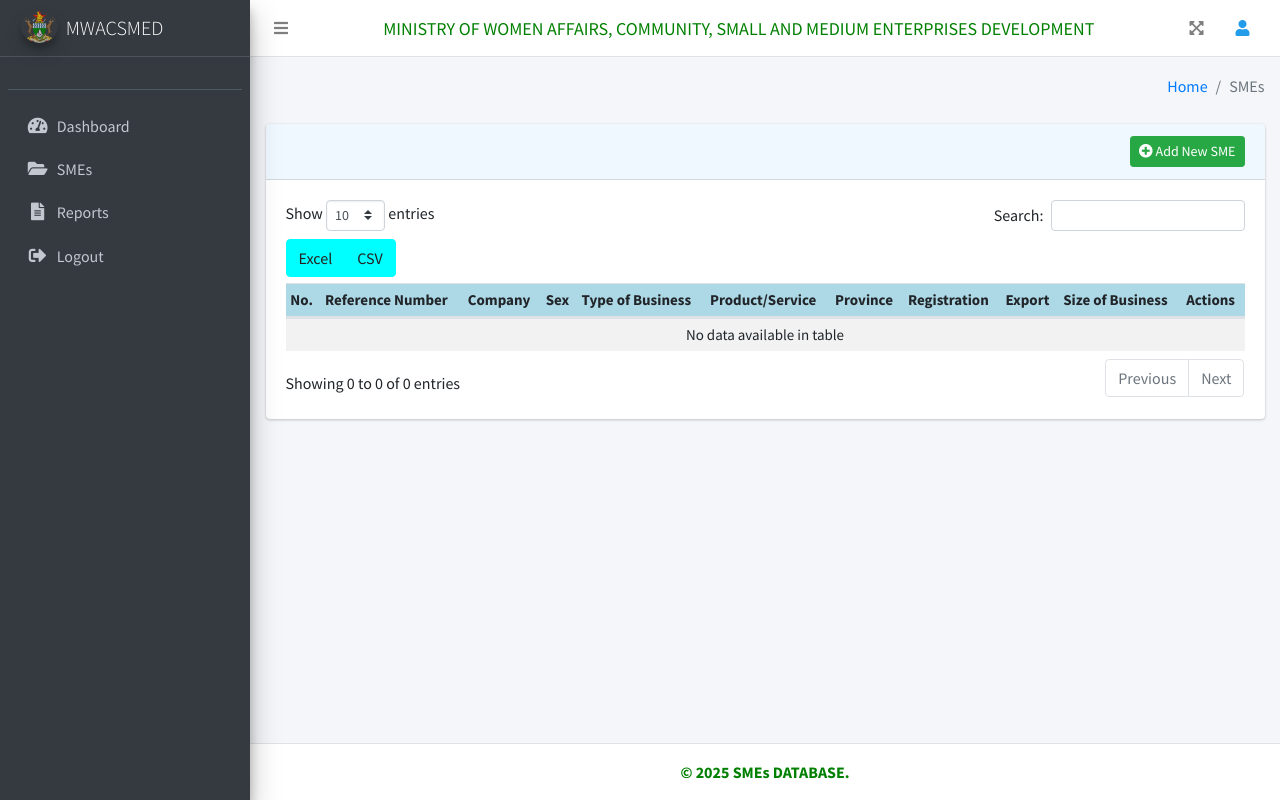
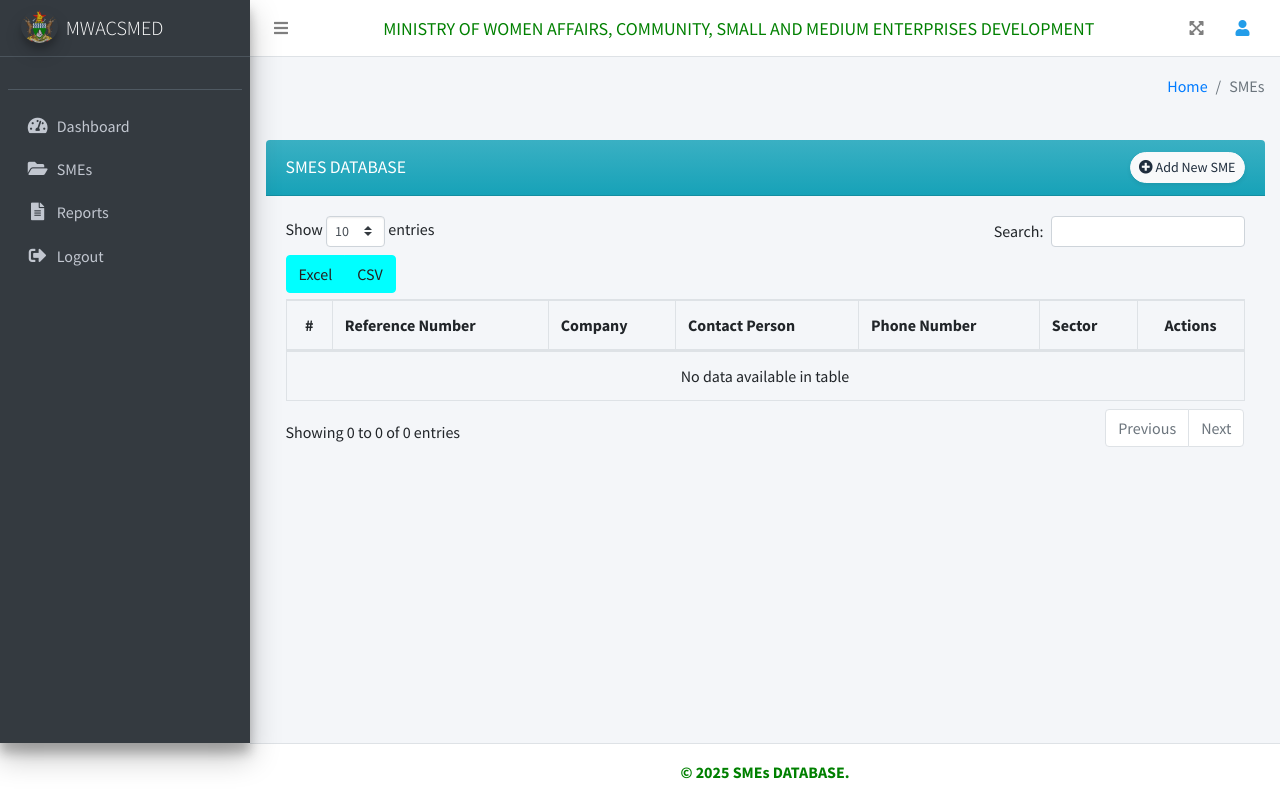
Before and after one commit to Jataz/SMEs, a Django app: page /sme-list/ in a window 1280 px wide. Run offline with Django 5.2, Linux system fonts and the light colour scheme; a user stored in the database is signed in; data that the repository does not hold is empty; some libraries are stand-ins or nearby versions.

Commit message:
Many changes

```diff
--- a/templates/pages/smes/index.html
+++ b/templates/pages/smes/index.html
@@ -44,96 +44,99 @@
         </div>
         <div class="row">
           <div class="col-12">
-            <div class="card">
-              <div class="card-header">
-              <!--   <h1 class="card-title">SMEs</h1> -->
-                <div class="d-flex justify-content-end">
-
-                  {% if perms.smeapp.add_sme  %}
-                  <a class="btn btn-success btn-sm" href="#" data-toggle="modal" data-target="#addSmeModal"><i class="fas fa-plus-circle"></i> Add New SME </a>
+            <div class="card shadow-lg"></div>
+              <div class="card-header bg-gradient-info text-white">
+                <div class="d-flex justify-content-between align-items-center">
+                  <h3 class="card-title mb-0">SMEs Database</h3>
+                  {% if perms.smeapp.add_sme %}
+                  <a class="btn btn-light btn-sm rounded-pill shadow-sm" href="#" data-toggle="modal" data-target="#addSmeModal">
+                    <i class="fas fa-plus-circle"></i> Add New SME
+                  </a>
                   {% endif %}
                 </div>
               </div>
-              <!-- /.card-header -->
               <div class="card-body">
-                <table id="dataTable" class="table table-striped dt-responsive nowrap table-sm" style="font-size:15px">
-                  <thead style="background-color: lightblue;">
-                    <tr>
-                      <th>No.</th>
+                <table id="dataTable" class="table table-hover table-bordered dt-responsive nowrap" style="width:100%">
+                  <thead>
+                  <tr class="bg-light"></tr>
+                    <th class="text-center">#</th>
                     <th>Reference Number</th>
                     <th>Company</th>
-                      <th hidden>Contact Person</th>
-                      <th hidden>Phone Number</th>
-                      <th hidden>Email</th>
-                      <th hidden>Address</th>
-                      <th hidden>Sector</th>
-                      <th>Sex</th>
-                      <th hidden>Age</th>
-                      <th hidden>Disability</th>
-                      <th>Type of Business</th>
-                      <th>Product/Service</th>
-                      <th>Province</th>
-                      <th hidden>District</th>
-                      <th hidden>Ward</th>
-                      <th hidden>Compliance</th>
-                      <th>Registration</th>
-                      <th hidden>Tax</th>
-                      <th hidden>Training</th>
-                      <th hidden>Educcation Level</th>
-                      <th>Export</th>
-                      <th hidden>Comments</th>
-                      <th hidden>Number of Employees</th>
-                      <th hidden>Asset Value</th>
-                      <th hidden>Annual Turnover</th>
-                      <th>Size of Business</th>
-                      <th>Actions</th>
+                    <th>Contact Person</th>
+                    <th>Phone Number</th>
+                    <th>Sector</th>
+                    <!-- Hidden columns -->
+                    <th class="d-none">Type of Business</th>
+                    <th class="d-none">Registration</th>
+                    <th class="d-none">Product/Service</th>
+                    <th class="d-none">Number of Employees</th>
+                    <th class="d-none">Export</th>
+                    <th class="d-none">Ownership</th>
+                    <th class="d-none">Address</th>
+                    <th class="d-none">Email</th>
+                    <th class="d-none">Education</th>
+                    <th class="d-none">Support Service</th>
+                    <th class="d-none">Training Received</th>
+                    <th class="d-none">Funding Received</th>
+                    <th class="d-none">Compliance</th>
+                    <th class="d-none">Tax</th>
+                    <th class="d-none">Source of Funds</th>
+                    <th class="d-none">Annual Revenue</th>
+                    <th class="d-none">Asset Value</th>
+                    <th class="d-none">Comments</th>
+                    <th class="d-none">Province</th>
+                    <th class="d-none">District</th>
+                    <th class="d-none">Ward</th>
+                    <th class="d-none">Size of Business</th>
+                    <th class="text-center">Actions</th>
                   </tr>
                   </thead>
                   <tbody>
                   {% for sme in smes %}
                   <tr>
-                        <td>{{ forloop.counter }}</td>
-                        <td>{{ sme.sme_ref_number }}</td>
+                    <td class="text-center">{{ forloop.counter }}</td>
+                    <td><span class="badge badge-info">{{ sme.sme_ref_number }}</span></td>
                     <td>{{ sme.company }}</td>
-                        <td hidden>{{ sme.contact_person }}</td>
-                        <td hidden>{{ sme.phone_number }}</td>
-                        <td hidden>{{ sme.email }}</td>
-                        <td hidden>{{ sme.address }}</td>
-                        <td hidden>{{ sme.sector }}</td>
-                        <td>{{ sme.sex }}</td>
-                        <td hidden>{{ sme.age }}</td>
-                        <td hidden>{{ sme.disability }}</td>
-                        <td>{{ sme.type_of_business }}</td>
-                        <td>{{ sme.product_service }}</td>
-                        <td>{{ sme.province.province_name }}</td>
-                        <td hidden>{{ sme.district.district_name }}</td>
-                        <td hidden>{{ sme.ward.ward_name }}</td>
-                        <td hidden>{{ sme.compliance }}</td>
-                        <td>{{ sme.registration }}</td>
-                        <td hidden>{{ sme.tax }}</td>
-                        <td hidden>{{ sme.training}}</td>
-                        <td hidden>{{ sme.education}}</td>
-                        <td>{{ sme.export }}</td>
-                        <td hidden>{{ sme.comments }}</td>
-                        <td hidden>{{ sme.number_of_employees }}</td>
-                        <td hidden>{{ sme.asset_value }}</td>
-                        <td hidden>{{ sme.annual_revenue }}</td>
+                    <td>{{ sme.contact_person }}</td>
+                    <td>{{ sme.phone_number }}</td>
+                    <td>{{ sme.sector.name }}</td>
+                    <!-- Hidden columns data -->
+                    <td class="d-none">{{ sme.type_of_business }}</td>
+                    <td class="d-none">{{ sme.registration }}</td>
+                    <td class="d-none">{{ sme.product_service }}</td>
+                    <td class="d-none">{{ sme.number_of_employees }}</td>
+                    <td class="d-none">{{ sme.export }}</td>
+                    <td class="d-none">{{ sme.ownership }}</td>
+                    <td class="d-none">{{ sme.address }}</td>
+                    <td class="d-none">{{ sme.email }}</td>
+                    <td class="d-none">{{ sme.education }}</td>
+                    <td class="d-none">{{ sme.support_service }}</td>
+                    <td class="d-none">{{ sme.training_received }}</td>
+                    <td class="d-none">{{ sme.funding_received }}</td>
+                    <td class="d-none">{{ sme.compliance }}</td>
+                    <td class="d-none">{{ sme.tax }}</td>
+                    <td class="d-none">{{ sme.source_of_funds }}</td>
+                    <td class="d-none">{{ sme.annual_revenue }}</td>
+                    <td class="d-none">{{ sme.asset_value }}</td>
+                    <td class="d-none">{{ sme.comments }}</td>
+                    <td class="d-none">{{ sme.province.province_name }}</td>
+                    <td class="d-none">{{ sme.district.district_name }}</td>
+                    <td class="d-none">{{ sme.ward.ward_name }}</td>
                     {% for scale in sme.calculation_scale %}
-                        <!-- Access size_of_business for each scale -->
-                        <td>{{ scale.size_of_business.size }}</td>
+                    <td class="d-none">{{ scale.size_of_business.size }}</td>
                     {% endfor %}
 
-                        {% if perms.smeapp.sme_actions  %}
-                        <td class="project-actions">
-                          {% if perms.smeapp.view_sme  %}
-                          <a class="btn btn-outline-info btn-sm view-details" href="#" data-toggle="modal" data-target="#viewSmeModal" data-sme-id="{{ sme.id }}" style="padding: 0px 1px; font-size: 13px; color: #232121;">
-                            <i class="fas fa-eye"></i> View
-                          </a>
+                    {% if perms.smeapp.sme_actions %}
+                      <td class="text-center">
+                        {% if perms.smeapp.view_sme %}
+                          <button class="btn btn-outline-primary btn-sm view-details mx-1" data-toggle="modal" data-target="#viewSmeModal" data-sme-id="{{ sme.id }}">
+                            <i class="fas fa-eye"></i>
+                          </button>
                         {% endif %}
-                          {% if perms.smeapp.change_sme  %}
-                          <a class="btn btn-outline-info btn-sm edit-vehicle-link" href="#" data-toggle="modal" data-target="#editSmeModal" data-sme-id="{{ sme.id }}" style="padding: 0px 1px; font-size: 13px; color: #232121;">
-                            <i class="fas fa-pencil-alt"></i> Edit
-                          </a>
+                        {% if perms.smeapp.change_sme %}
+                          <button class="btn btn-outline-success btn-sm edit-vehicle-link mx-1" data-toggle="modal" data-target="#editSmeModal" data-sme-id="{{ sme.id }}">
+                            <i class="fas fa-pencil-alt"></i>
+                          </button>
                         {% endif %}
                       </td>
                     {% endif %}
@@ -142,11 +145,8 @@
                   </tbody>
                 </table>
               </div>
-              <!-- /.card-body -->
             </div>
-            <!-- /.card -->
           </div>
-          <!-- /.col -->
         </div>
         <!-- /.row -->
       </div>
--- a/templates/pages/smes/scripts.html
+++ b/templates/pages/smes/scripts.html
@@ -218,8 +218,8 @@
                     modal.find('.modal-body #export').text(data.export);
                     modal.find('.modal-body #comments').text(data.comments);
 
-                    modal.find('.modal-body #training_received').text(data.training_received);
-                    modal.find('.modal-body #funding_received').text(data.funding_received);
+                    modal.find('.modal-body #training_received').text(data.training_received || 'N/A');
+                    modal.find('.modal-body #funding_received').text(data.funding_received || 'N/A');
                     modal.find('.modal-body #support_service').text((data.support_service || []).join(', '));
 
                     modal.find('.modal-body #size').text(data.calculation_scale[0].size_of_business.size);
```
Lines whose indentation alone changed are shown as unchanged.
